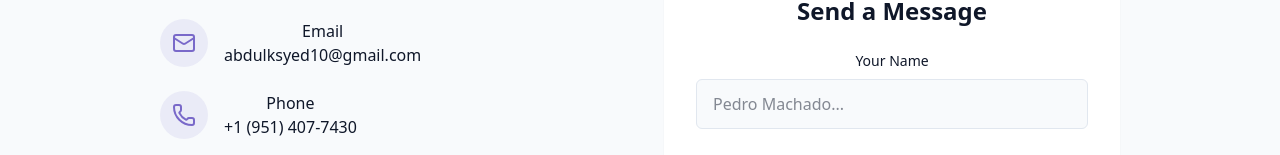
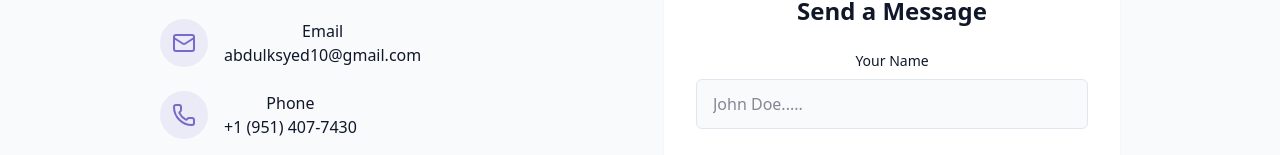
Before and after one commit to abdulksyed10/My-Portfolio-Website, a React app: page / in a window 1280 px wide. Shown: the part 1887-2042 px from the top of the page. Built offline with nearby package versions, Linux system fonts and the light colour scheme; the HTML template or start-up script is replaced by a standard one.

Commit message:
Added toast in contact section.

```diff
--- a/src/components/ContactSection.jsx
+++ b/src/components/ContactSection.jsx
@@ -7,9 +7,11 @@ import {
   Send,
 } from "lucide-react";
 import { cn } from "@/lib/utils";
+import { useToast } from "@/hooks/use-toast";
 import { useState } from "react";
 
 export const ContactSection = () => {
+  const { toast } = useToast();
   const [isSubmitting, setIsSubmitting] = useState(false);
 
   const handleSubmit = (e) => {
@@ -120,7 +122,7 @@ export const ContactSection = () => {
                   name="name"
                   required
                   className="w-full px-4 py-3 rounded-md border border-input bg-background focus:outline-hidden foucs:ring-2 focus:ring-primary"
-                  placeholder="Pedro Machado..."
+                  placeholder="John Doe....."
                 />
               </div>
 
```
